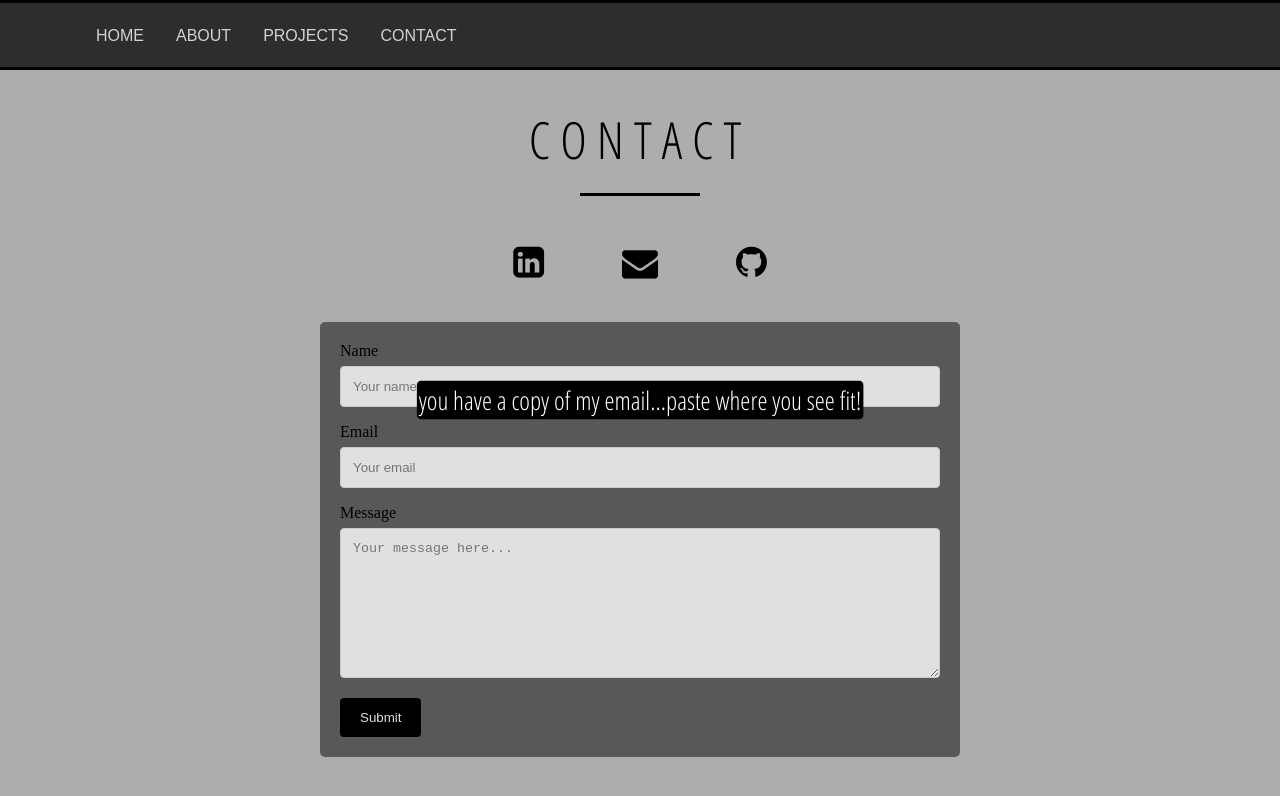
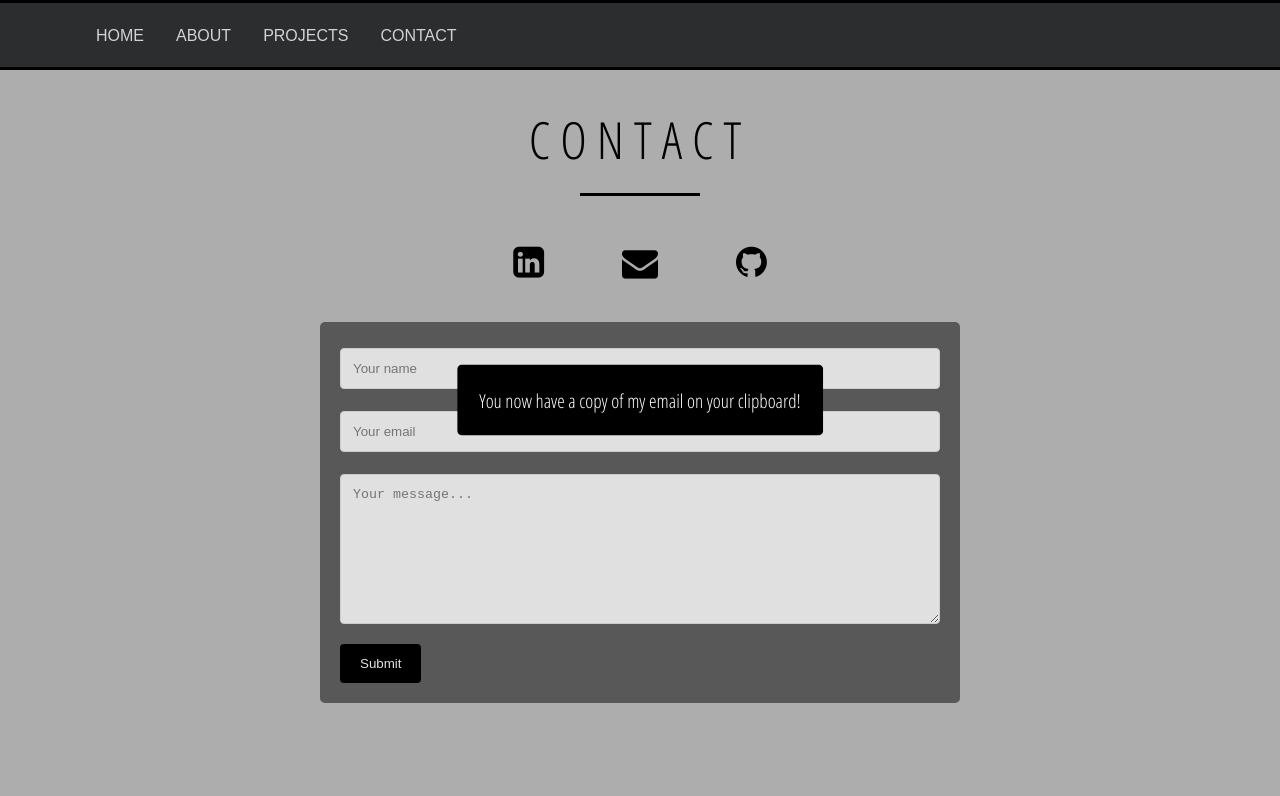
Before and after one commit to bradyjibanez/PortfolioSite, an Angular app: page /contact in a window 1280 px wide. Both pictures are taken after a click on the button 639 px from the left and 262 px from the top of the page. Shown: the top 796 px of the page. Built offline with nearby package versions, Linux system fonts and the light colour scheme; a web font is replaced by a local one.

Commit message:
smtp contact field server and FE operation

```diff
--- a/package.json
+++ b/package.json
@@ -12,6 +12,7 @@
   "private": true,
   "dependencies": {
     "@angular/animations": "~7.2.0",
+    "@angular/cdk": "^9.0.0-rc.8",
     "@angular/common": "~7.2.0",
     "@angular/compiler": "~7.2.0",
     "@angular/core": "~7.2.0",
--- a/src/app/_services/index.ts
+++ b/src/app/_services/index.ts
@@ -1 +1,2 @@
 export * from './message.service';
+export * from './smtp.service';
--- /dev/null
+++ b/src/app/_services/smtp.service.ts
@@ -0,0 +1,13 @@
+import { Injectable } from '@angular/core';
+import { HttpClient } from '@angular/common/http';
+
+import { environment } from '../../environments/environment';
+
+@Injectable()
+export class SmtpService {
+    constructor(private http: HttpClient) { }
+
+    sendEmail(message: Object) {
+        return this.http.post<Object>(environment.sftp_server_uri+'sendmail/', message);
+    }
+}
--- a/src/app/app.module.ts
+++ b/src/app/app.module.ts
@@ -1,5 +1,6 @@
 import { BrowserModule } from '@angular/platform-browser';
 import { FormsModule } from '@angular/forms';
+import { HttpClientModule } from '@angular/common/http';
 import { NgModule } from '@angular/core';
 
 import { routing } from './app-routing.module';
@@ -11,6 +12,8 @@ import { ProjectsComponent } from './projects/projects.component';
 import { ContactComponent } from './contact/contact.component';
 import { ProjectTemplateComponent } from './projects/project-template/project-template.component';
 import { ProjectsCollectionComponent } from './projects/projects-collection/projects-collection.component';
+
+import { SmtpService } from './_services';
 
 @NgModule({
   declarations: [
@@ -26,9 +29,10 @@ import { ProjectsCollectionComponent } from './projects/projects-collection/proj
   imports: [
     BrowserModule,
     FormsModule,
+    HttpClientModule,
     routing
   ],
-  providers: [],
+  providers: [SmtpService],
   bootstrap: [AppComponent]
 })
 export class AppModule { }
--- a/src/app/contact/contact.component.css
+++ b/src/app/contact/contact.component.css
@@ -89,10 +89,43 @@ input[type=submit]:hover {
 .emailcopynotification {
   position: absolute;
   border: 2px solid black;
+  padding: 20px;
   border-radius: 5px;
   background-color: black;
   font-family: 'Open Sans Condensed', sans-serif;
-  font-size: 2vw;
+  font-size: 1.5vw;
+  color: white;
+  opacity: 0.75;
+  top: 50%;
+  left: 50%;
+  transform: translate(-50%, -50%);
+}
+
+.emailsentnotification {
+  position: absolute;
+  border: 2px solid black;
+  padding: 20px;
+  margin: 0 1em 0 1em;
+  border-radius: 5px;
+  background-color: #4BB543;
+  font-family: 'Open Sans Condensed', sans-serif;
+  font-size: 1.5vw;
+  color: white;
+  opacity: 0.75;
+  top: 50%;
+  left: 50%;
+  transform: translate(-50%, -50%);
+}
+
+.emailfailednotification {
+  position: absolute;
+  border: 2px solid black;
+  padding: 20px;
+  margin: 0 1em 0 1em;
+  border-radius: 5px;
+  background-color: #ff0033;
+  font-family: 'Open Sans Condensed', sans-serif;
+  font-size: 1.5vw;
   color: white;
   opacity: 0.75;
   top: 50%;
--- a/src/app/contact/contact.component.html
+++ b/src/app/contact/contact.component.html
@@ -12,7 +12,7 @@
   			<button (click)="copyEmail()" class="nobutton">
 				<i class="fa fa-envelope linklistitem" style="font-size:36px; color:black;"></i>
 			</button>
-			<div *ngIf="copy_email" class="emailcopynotification fadeio">you have a copy of my email...paste where you see fit!</div>
+			<div *ngIf="copy_email" class="emailcopynotification fadeio">{{ message }}</div>
   		</div>
   		<div>
 			<a href="https://github.com/bradyjibanez">
@@ -21,18 +21,17 @@
   		</div>
   	</div>
 	<div class="container">
-	  <form #message_form = "ngForm" (ngSubmit)="onSubmission(message_form, $event)">
-	    <label for="name">Name</label>
+	  <form #message_form="ngForm" (ngSubmit)="onSubmission(message_form, $event)">
 	    <input type="text" id="name" name="name" placeholder="Your name" ngModel>
 
-	    <label for="email">Email</label>
 	    <input type="text" id="email" name="email" placeholder="Your email" ngModel>
 
-	    <label for="message">Message</label>
-	    <textarea id="message" name="message" placeholder="Your message here..." style="height:150px" ngModel></textarea>
+	    <textarea id="message" name="message" placeholder="Your message..." style="height:150px" ngModel></textarea>
 
 	    <input type="submit" id="submitbutton" value="Submit">
 	  </form>
 	</div>
+    <div *ngIf="email_sent" class="emailsentnotification fadeio">{{ message }}</div>
+    <div *ngIf="email_failed" class="emailfailednotification fadeio">{{ message }}</div>
   </div>
 </div>
--- a/src/app/contact/contact.component.ts
+++ b/src/app/contact/contact.component.ts
@@ -1,5 +1,8 @@
 import { Component, OnInit } from '@angular/core';
 import { FormControl } from '@angular/forms';
+import { first } from 'rxjs/operators';
+
+import { SmtpService } from '../_services';
 
 @Component({
   selector: 'contact',
@@ -10,8 +13,11 @@ export class ContactComponent implements OnInit {
 
   message_form = new FormControl('');
   copy_email: Boolean = false;
+  email_sent: Boolean = false;
+  email_failed: Boolean = false;
+  message: string;
 
-  constructor() { }
+  constructor(private smtp_service: SmtpService) {}
 
   ngOnInit() {
   }
@@ -19,17 +25,55 @@ export class ContactComponent implements OnInit {
   onSubmission(message_data, event) {
   	let name = message_data._directives[0].value;
   	let email = message_data._directives[1].value;
-  	let message = message_data._directives[2].value;
-
+  	let body = message_data._directives[2].value;
+    let message = {"name": name, "from": email, "body": body};
+    this.smtp_service.sendEmail(message).pipe(first()).subscribe(
+        data => {
+          this.emailSent();
+        },
+        error => {
+          this.emailFailed();
+        }
+      );
   }
 
-  async copyEmail() {
+  copyEmail() {
   	let email = "bradyjibanez@gmail.com";
-	//await window.navigator.clipboard.writeText(email);
-	this.copy_email = true;
-	window.setTimeout(() => {
-		this.copy_email = false;
-	}, 5000);
+  	let copy_value = document.createElement("textarea");
+  	document.body.appendChild(copy_value);
+  	copy_value.value = email;
+  	copy_value.select();
+  	let success = document.execCommand('copy');
+  	copy_value.remove();
+  	if (success) {
+      this.message  = "You now have a copy of my email on your clipboard!";
+  		this.copy_email = true;
+  		window.setTimeout(() => {
+  			this.copy_email = false;
+  		}, 5000);
+  	} else {
+  		this.message = "There was an issue copying my email to your clipboard...please use the form below to get in touch with me!";
+  		this.copy_email = true;
+  		window.setTimeout(() => {
+  			this.copy_email = false;
+  		}, 5000);
+  	}
+  }
+
+  emailSent() {
+    this.message = "Your message is in my inbox...I'll get back to you as soon as I can!";
+    this.email_sent = true;
+    window.setTimeout(() => {
+      this.email_sent = false;
+    }, 5000);
+  }
+
+  emailFailed() {
+    this.message = "Well this doesn't look good, but there was an error sending your message...but please take a copy of my email address and message me.";
+    this.email_failed = true;
+    window.setTimeout(() => {
+      this.email_failed = false;
+    }, 5000);
   }
 
 }
--- a/src/environments/environment.prod.ts
+++ b/src/environments/environment.prod.ts
@@ -1,3 +1,4 @@
 export const environment = {
-  production: true
+  production: true,
+  sftp_server_uri: 'http://bradyjibanez.tk/',
 };
--- a/src/environments/environment.ts
+++ b/src/environments/environment.ts
@@ -1,16 +1,4 @@
-// This file can be replaced during build by using the `fileReplacements` array.
-// `ng build --prod` replaces `environment.ts` with `environment.prod.ts`.
-// The list of file replacements can be found in `angular.json`.
-
 export const environment = {
-  production: false
+  production: false,
+  sftp_server_uri: 'http://127.0.0.1:3000/',
 };
-
-/*
- * For easier debugging in development mode, you can import the following file
- * to ignore zone related error stack frames such as `zone.run`, `zoneDelegate.invokeTask`.
- *
- * This import should be commented out in production mode because it will have a negative impact
- * on performance if an error is thrown.
- */
-// import 'zone.js/dist/zone-error';  // Included with Angular CLI.
```
Also changed, not shown: contact-server/_helpers/transport.js (added, +9 -0 lines), contact-server/package.json (added, +18 -0 lines), contact-server/server.js (added, +40 -0 lines), 2 other files (tests, documents, lock files or other folders).
